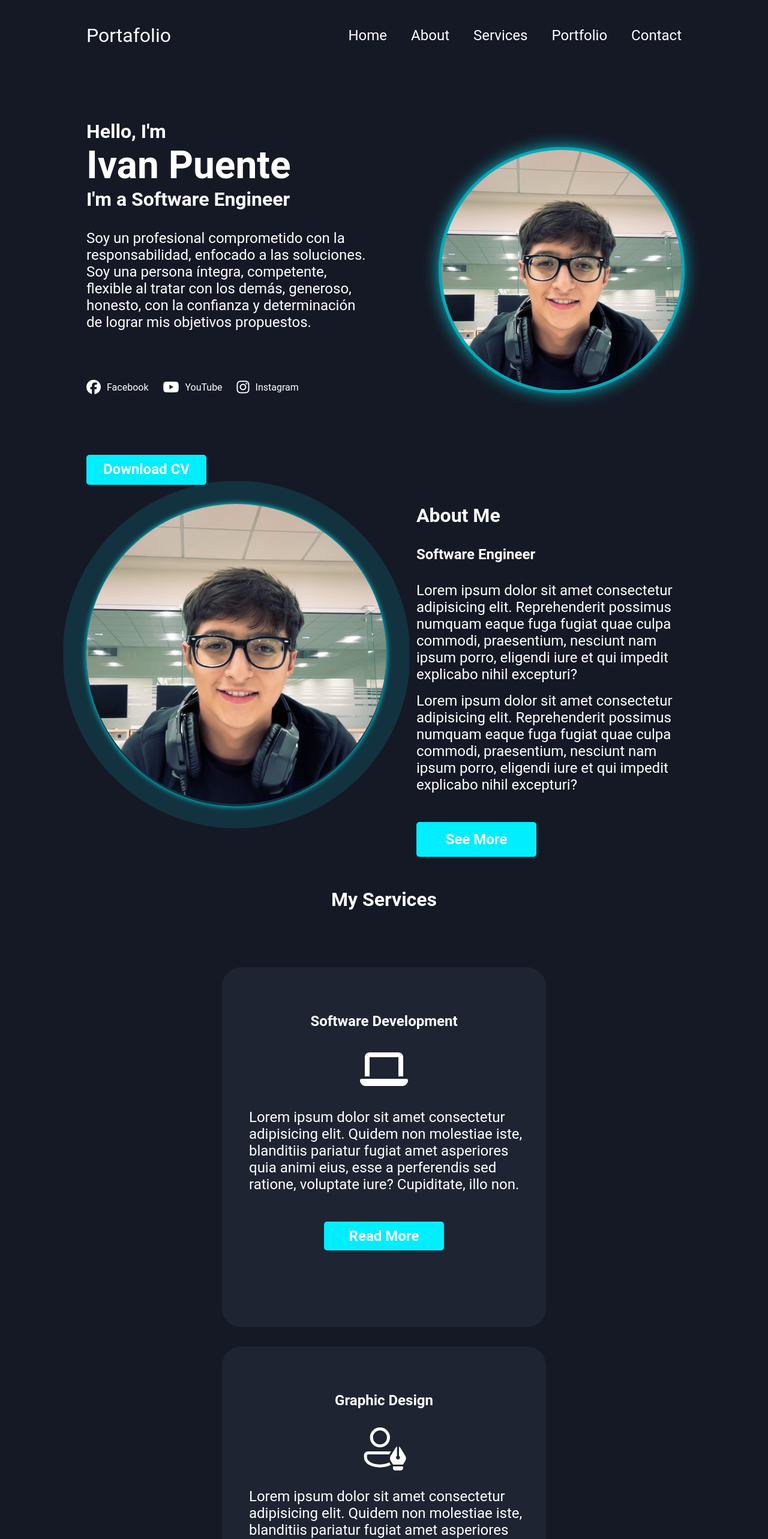
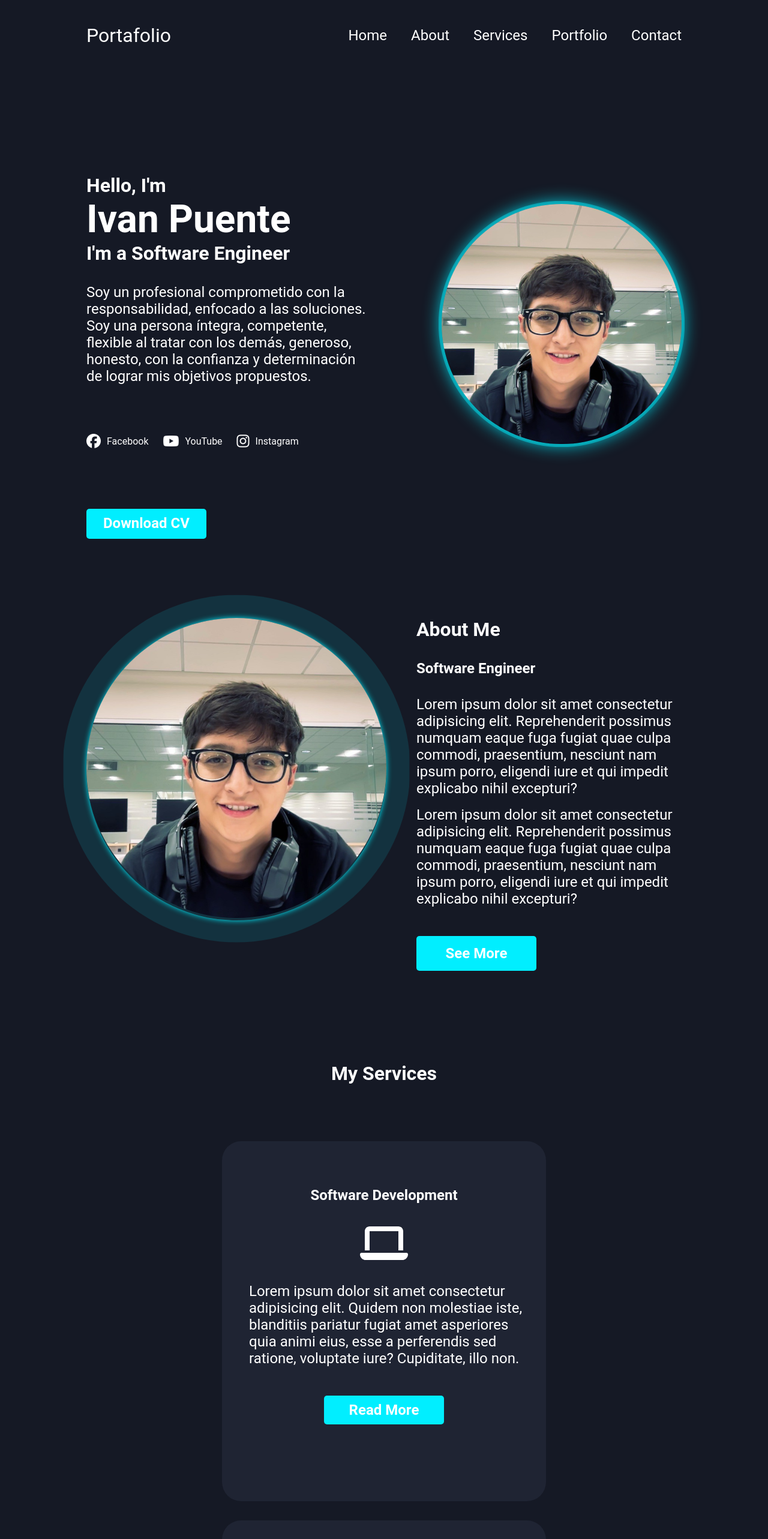
Before and after one commit to IvanPuenteB/portafolio-web, a plain HTML site: page index.html in a window 1280 px wide. Shown: the top 2565 px of the page at 60% size. Drawn offline with Linux system fonts and the light colour scheme.

Commit message:
cambios de medidas de los section por responsive

```diff
--- a/style.css
+++ b/style.css
@@ -39,7 +39,7 @@ main, header{
 
 header{
     margin-top: 20px;
-    height: 20vh;
+    height: 250px;
 }
 
 
@@ -119,7 +119,9 @@ strong{
 
 .home{
     /* min-width: 768px; */
-    height: 80vh;
+    min-height: 80vh;
+    margin-bottom: 100px;
+
 }
 
 .flex{
@@ -244,7 +246,9 @@ strong{
 .about-me{
     background-color: var(--mainColor);
     width: 100%;
-    height: 80VH;
+    min-height: 80vh;
+    margin-bottom: 100px;
+    /* margin: 200px 0px; */
     /* min-height: 1400px; */
     display: flex;
     align-items: flex-start;
@@ -320,7 +324,8 @@ strong{
 
 .our-services{
     width: 100%;
-    min-height: 1500px;
+    min-height: 80vh;
+    margin-bottom: 100px;
     display: flex;
     flex-wrap: wrap;
     justify-content: center;
@@ -381,7 +386,7 @@ strong{
 .our-projects{
     text-align: center;
     width: 100%;
-    height: 100vh;
+    min-height: 100vh;
 }
 
 .grid-container{
@@ -434,7 +439,9 @@ strong{
 .form{
     display: flex;
     align-items: center;
-    height: 80vh;
+    justify-content: center;
+    min-height: 80vh;
+    margin-top: 100px;
 }
 
 .form legend{
```
